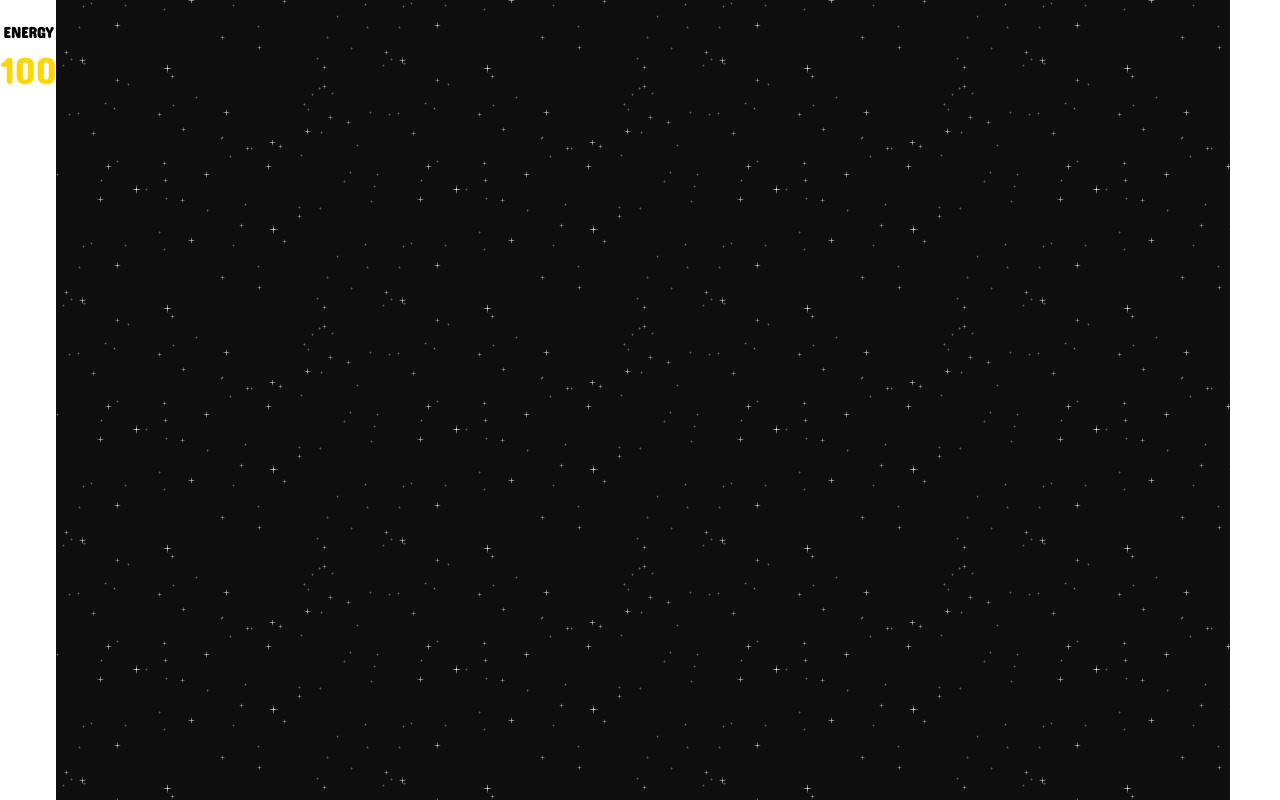
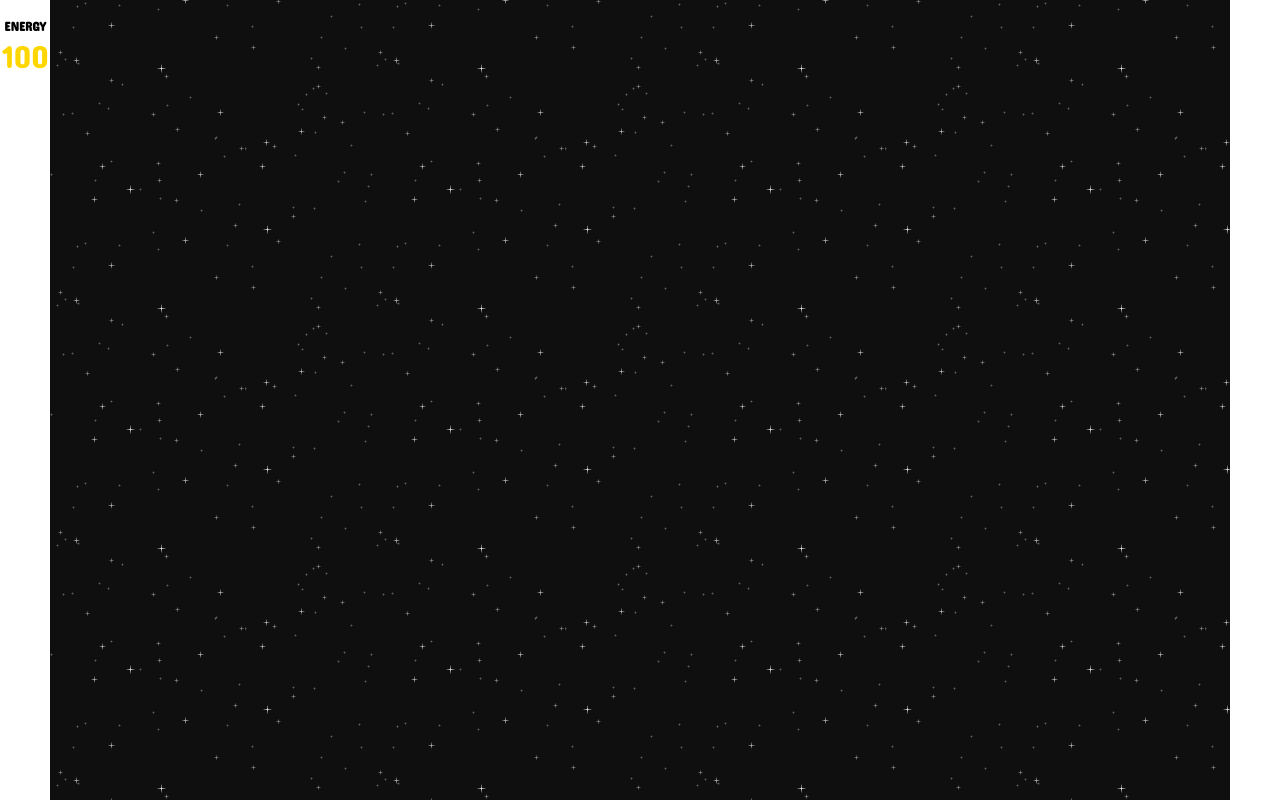
Before and after one commit to Jonster5/ksgo, a website: page public/index.html in a window 1280 px wide. Drawn offline with Linux system fonts and the light colour scheme.

Commit message:
ui patch

```diff
--- a/public/style.css
+++ b/public/style.css
@@ -39,7 +39,7 @@ body {
 .ui_element {
     box-sizing: border-box;
     font-family: 'Concert One', sans-serif;
-    font-size: 3vw;
+    font-size: 2.5vw;
     width: 100%;
     text-align: center;
     height: auto;
@@ -47,6 +47,6 @@ body {
 }
 
 .ui_element strong {
-    font-size: 1.2vw;
+    font-size: 1vw;
     color: black;
 }
```
